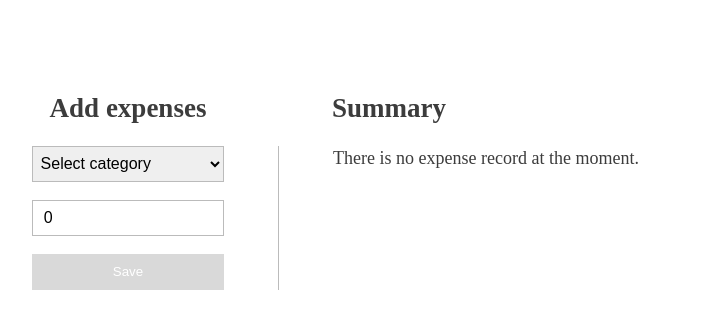
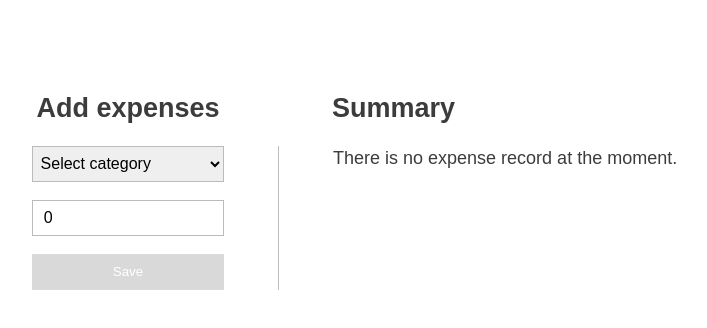
Before and after one commit to volyaosi/expenses, a Next.js app: page / in a window 1280 px wide. Shown: the top 328 px of the page, without its empty margins (260-967 px from the left). Built offline with nearby package versions, Linux system fonts and the light colour scheme.

Commit message:
Updated font styling

```diff
--- a/src/styles/globals.css
+++ b/src/styles/globals.css
@@ -1,7 +1,7 @@
 :root {
     --max-width: 1100px;
     --border-radius: 12px;
-    --font-mono: 'Helvetica', monospace;
+    --font-sans-serif: Arial, sans-serif;
 
     --primary-color: rgb(125, 55, 207);
     --disabled-color: rgb(217, 217, 217);
@@ -18,6 +18,8 @@
     box-sizing: border-box;
     padding: 0;
     margin: 0;
+    font-family: var(--font-sans-serif);
+
 }
 
 html,
```
